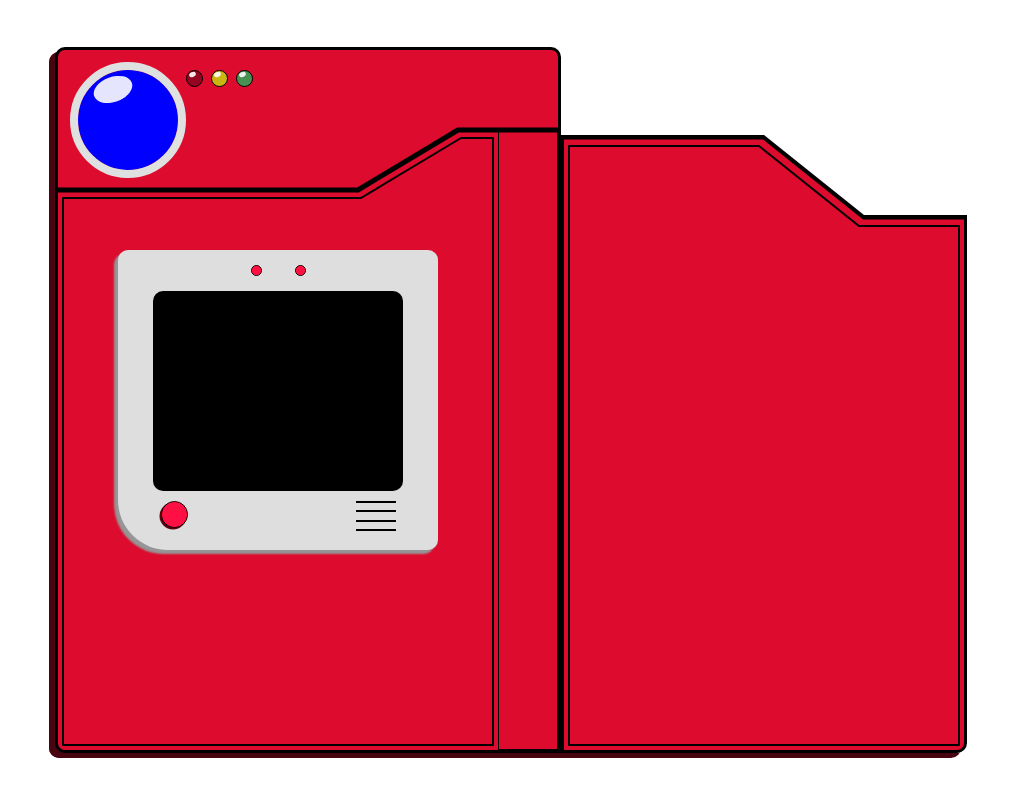
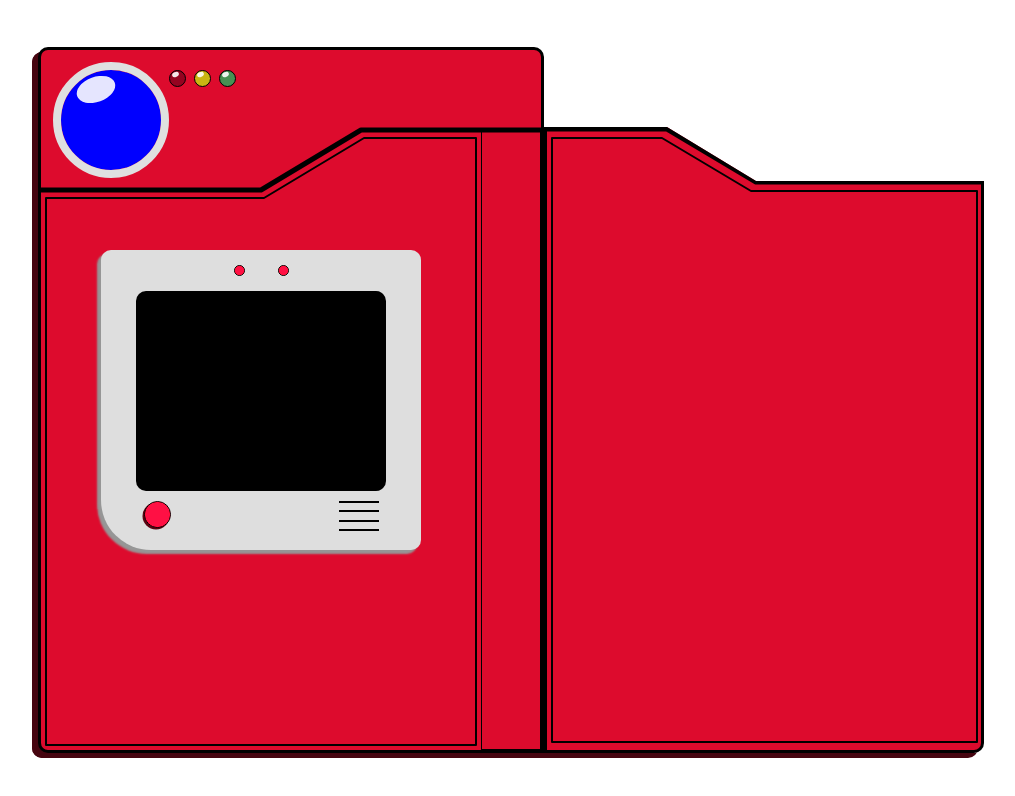
Before and after one commit to hericfelix/reactdex, a React (Create React App) app: page / in a window 1280 px wide. Shown: the top 796 px of the page, without its empty margins (129-1144 px from the left). Built offline with nearby package versions, Linux system fonts and the light colour scheme.

Commit message:
fix: changed the crop in RightSide component from ::after && ::before to clip-path

```diff
--- a/src/components/LeftSide/index.js
+++ b/src/components/LeftSide/index.js
@@ -8,8 +8,8 @@ function LeftSide() {
     <Container>
       <LeftSideLightsContainer />
       <TopSvg>
-        <polyline points="0,140 300,140 400,80 500,80" />
-        <polygon points="5,148 303,148 403,88 435,88 435,695 5,695" />
+        <polyline points="0,140 220,140 320,80 500,80" />
+        <polygon points="5,148 223,148 323,88 435,88 435,695 5,695" />
       </TopSvg>
       <DisplayContainer />
       <Connector />
--- a/src/components/RightSide/index.js
+++ b/src/components/RightSide/index.js
@@ -5,8 +5,8 @@ function RightSide() {
   return (
     <Container>
       <TopSvg>
-        <polyline points="0,2 200,2 300,82 400,82" />
-        <polygon points="5,11 195,11 295,91 395,91 395,610 5,610" />
+        <polyline points="0,2 120,2 209,55 435,55" />
+        <polygon points="5,11 115,11 204,64 430,64 430,615 5,615" />
       </TopSvg>
     </Container>
   );
--- a/src/components/RightSide/style.js
+++ b/src/components/RightSide/style.js
@@ -2,28 +2,13 @@ import styled from "styled-components";
 
 export const Container = styled.div`
   position: relative;
-  height: 615px;
-  width: 400px;
+  height: 623px;
+  width: 434px;
   background-color: #dd0b2d;
   border: 3px solid black;
   border-top: none;
   border-radius: 0 0 10px 0;
-  ::before {
-    content: "";
-    border-right: 100px solid #fff;
-    border-bottom: 80px solid transparent;
-    position: absolute;
-    z-index: -0;
-    right: 100px;
-  }
-
-  ::after {
-    content: "";
-    border-right: 110px solid #fff;
-    border-bottom: 80px solid #fff;
-    position: absolute;
-    right: -10px;
-  }
+  clip-path: polygon(0 0, 123px 0, 212px 54px, 101% 54px, 101% 101%, 0 101%);
 `;
 
 export const TopSvg = styled.svg`
```
